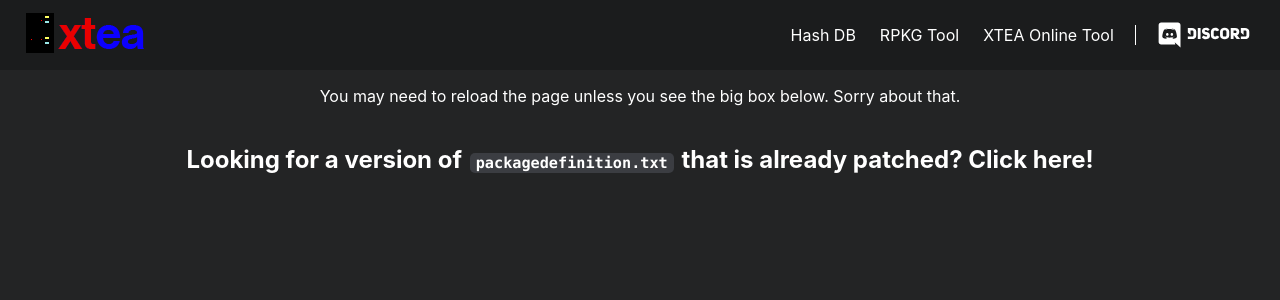
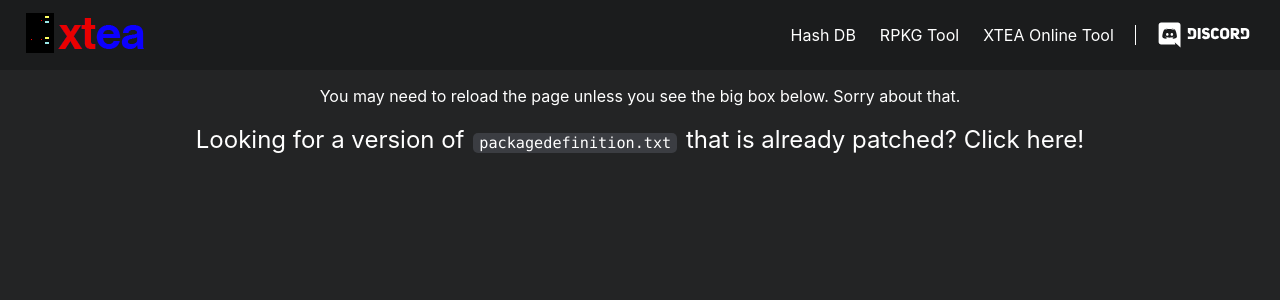
Before and after one commit to glacier-modding/glaciermodding.org-old, a Next.js app: page /tools/online/xtea in a window 1280 px wide. Shown: the top 300 px of the page. Built offline with nearby package versions, Linux system fonts and the light colour scheme.

Commit message:
Fix link to prepatched

```diff
--- a/pages/tools/online/xtea.tsx
+++ b/pages/tools/online/xtea.tsx
@@ -26,10 +26,8 @@ export default function Xtea() {
                     below. Sorry about that.
                 </p>
 
-                <a href="/xtea/prepatched">
-                    <h2 className="description" style={{ color: "white", cursor: "pointer" }}>
-                        Looking for a version of <code>packagedefinition.txt</code> that is already patched? Click here!
-                    </h2>
+                <a href="/xtea/prepatched" className="description" style={{ color: "white", cursor: "pointer" }}>
+                    Looking for a version of <code>packagedefinition.txt</code> that is already patched? Click here!
                 </a>
 
                 <main className="main"></main>
```
